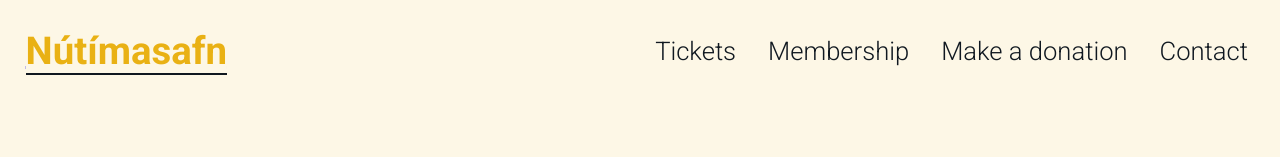
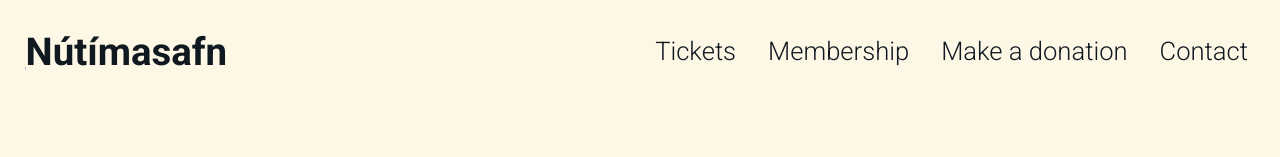
Before and after one commit to Kaltrunner/Modern-Museum, a React (Create React App) app: page / in a window 1280 px wide. In both pictures the pointer is over the element 126 px from the left and 51 px from the top of the page. Shown: the top 157 px of the page. Built offline with nearby package versions, Linux system fonts and the light colour scheme.

Commit message:
updated the nav title

```diff
--- a/src/Header.js
+++ b/src/Header.js
@@ -19,7 +19,7 @@ function Header() {
   return (
     <div className="header-body-div" id="navbar">
       <Link to="/">
-        <h4 className="header-title">Nútímasafn</h4>
+        <h4 className="header-title" id="nav-title" >Nútímasafn</h4>
       </Link>
       <div className="header-menu-div">
         <div className="menu-list">
--- a/src/index.css
+++ b/src/index.css
@@ -31,13 +31,16 @@ body {
   font-size: 3vw;
   margin: 2vw;
   color: #101820;
-  border-bottom: 2px solid #fdf7e6;
   text-decoration: underline #fdf7e6;
+}
+
+#nav-title:hover {
+  color: #101820;
+  cursor:auto;
 }
 
 .header-title:hover {
   color: #e9b114;
-  border-bottom: 2px solid #101820;
 }
 
 .header-menu-div {
```
